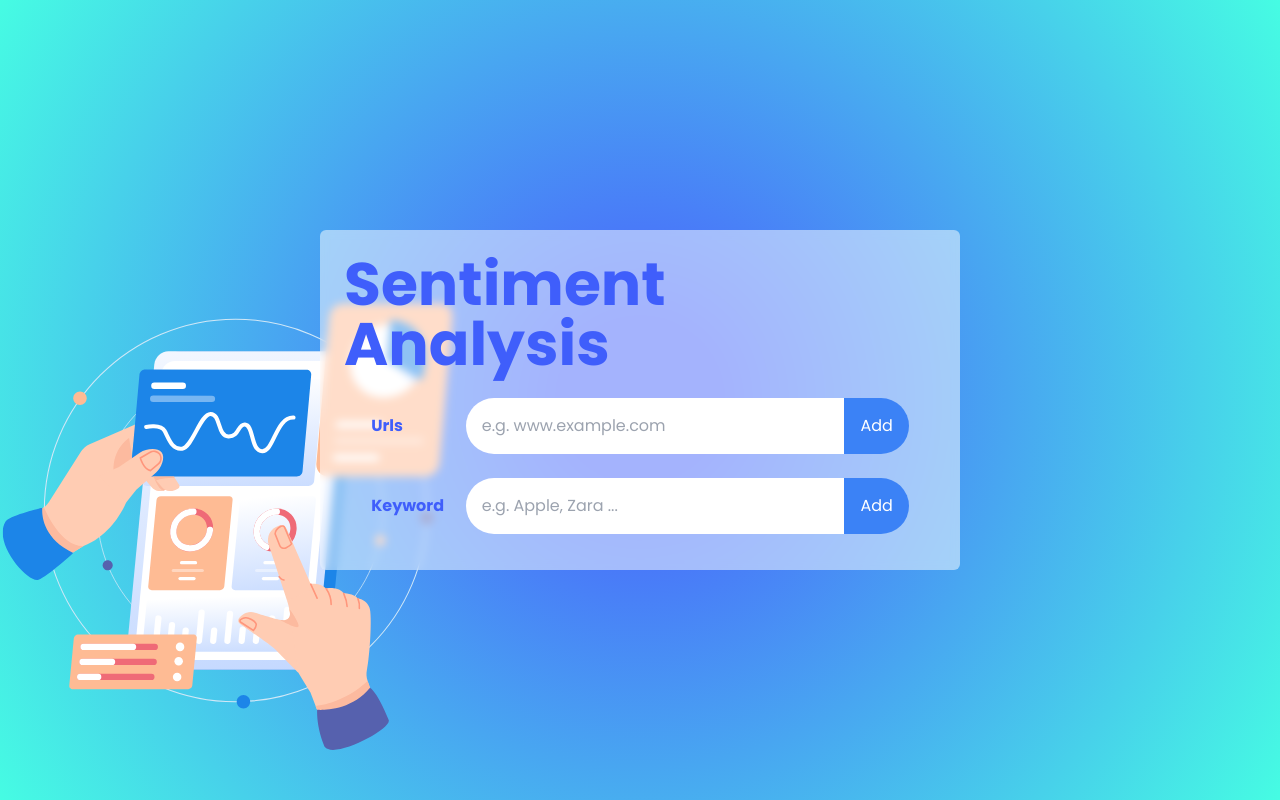
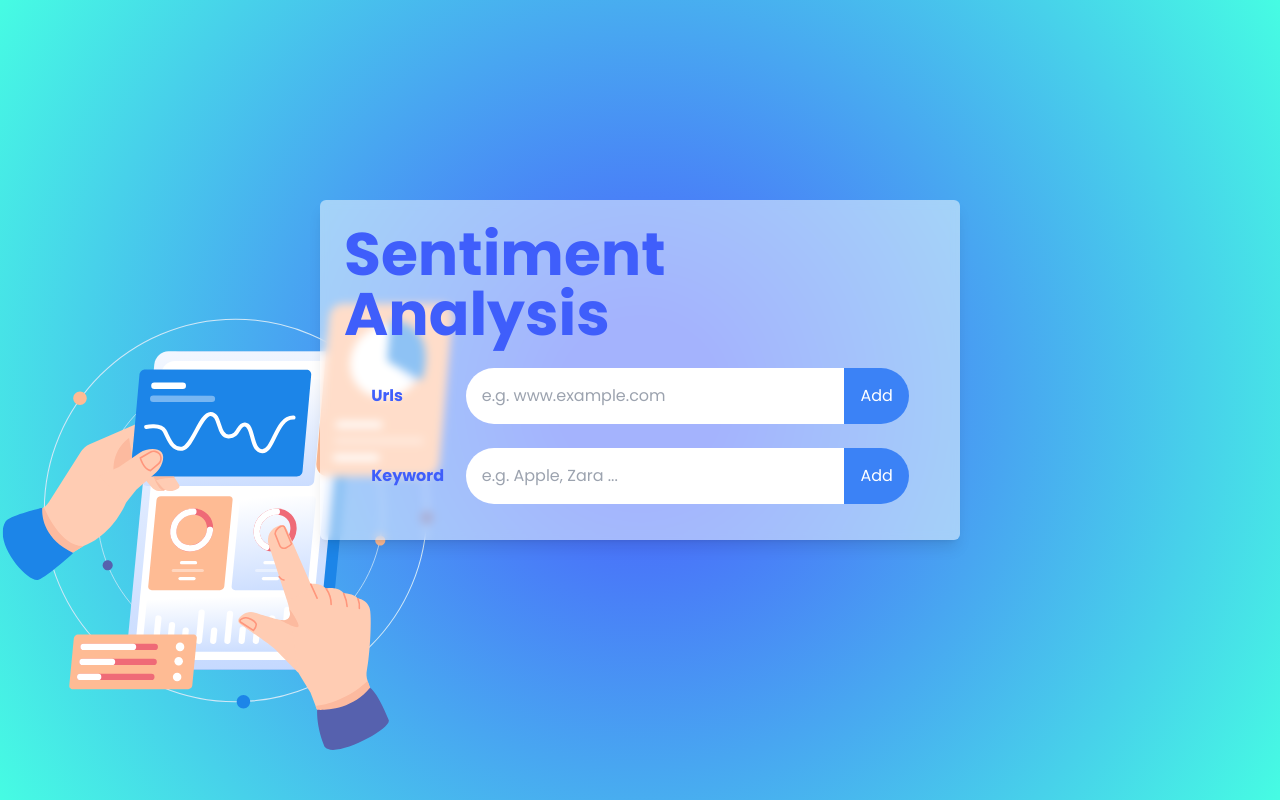
Before and after one commit to mpuntoicardo/Sentiment-analyzer, a SvelteKit app in the folder front-url-analyzer/: page / in a window 1280 px wide. Built offline with nearby package versions, Linux system fonts and the light colour scheme.

Commit message:
Css improvements and url component created

```diff
--- a/front-url-analyzer/src/routes/+page.svelte
+++ b/front-url-analyzer/src/routes/+page.svelte
@@ -2,6 +2,7 @@
     import image from '$lib/assets/Scenes05.svg'
 
     import Input from './Input.svelte'
+    import Url from './url.svelte';
 
 
     export let urls = []
@@ -22,8 +23,8 @@
 </script>
 
 
-<div class="min-h-screen flex justify-center items-center background static">
-    <div class="backdrop-blur-sm p-6 bg-white/50 rounded-md z-10 w-2/4">
+<div class="min-h-screen flex flex-col justify-start items-center background pt-[50vh] static">
+    <div class="backdrop-blur-sm p-6 bg-white/50 rounded-md z-10 w-2/4 mt-[-25vh] mb-24 shadow-lg flex flex-col">
         <div class="flex justify-center mb-3">
             <h1 class="text-6xl text-cyan-800"><strong>Sentiment Analysis</strong></h1>
         </div>
@@ -31,9 +32,11 @@
             <Input label="Urls" placeholder="e.g. www.example.com" bind:inputValue={url} handleClick={handleClickUrlInput}/>
             <Input label="Keyword" placeholder="e.g. Apple, Zara ..." bind:inputValue={keyWord} handleClick={handleClickKeyWord}/>
         </div>
-        {#each urls as url, index}
-            <p>{index+1} - {url}</p>
-        {/each}
+        <div>
+            {#each urls as url, index}
+               <Url url={url} index={index}/>
+            {/each}
+        </div>
     </div>
     <div class="absolute bottom-0 -left-32 z-0 w-3/5 h-100">
         <img src={image} alt="alt" class="object-contain"/>
--- /dev/null
+++ b/front-url-analyzer/src/routes/url.svelte
@@ -0,0 +1,10 @@
+<script>
+    export let url
+    export let index
+</script>
+
+
+<div class="w-full bg-white rounded-lg mt-2 p-2 shadow-md hover:scale-105 hover:bg-gray-100 transition-all duration-200 flex">
+        <p class="p-2 w-1/12">{index+1}</p>
+        <p class="grow p-2">{url}</p>
+</div>
```
